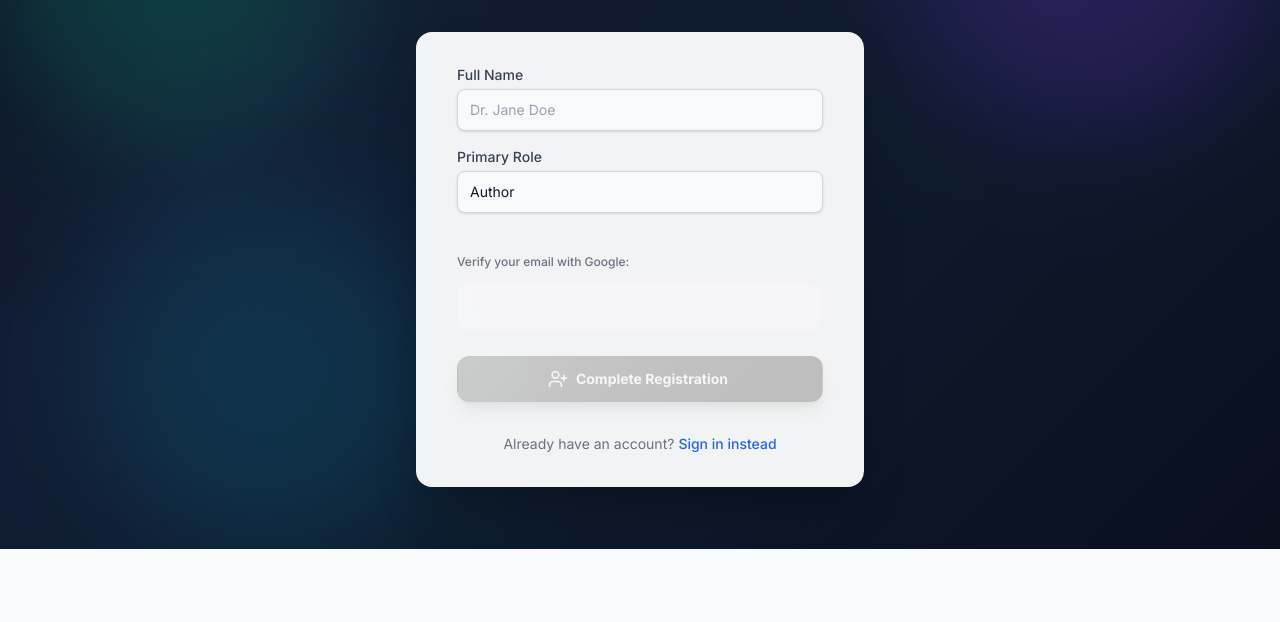
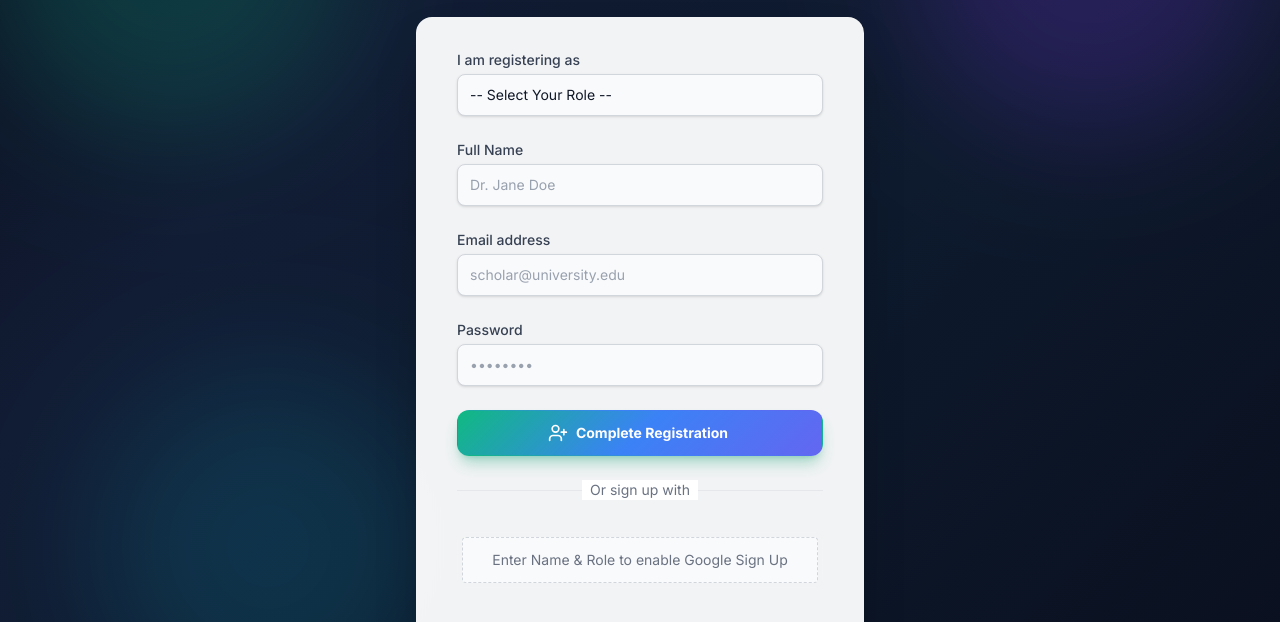
Before and after one commit to RAJKUMARKR5/ONLINE-ACADEMIC-CONTENT-REVIEW-SYSTEM, a React (Vite) app in the folder frontend/: page /register in a window 1280 px wide. Shown: the part 323-945 px from the top of the page. Before the commit the page ends 872 px from the top, so only its background shows below. Built offline with nearby package versions, Linux system fonts and the light colour scheme; no server answers.

Commit message:
fix(frontend): restore manual email/password inputs on Register page to avoid dummy password generation

```diff
--- a/frontend/src/pages/Register.jsx
+++ b/frontend/src/pages/Register.jsx
@@ -10,17 +10,53 @@ import ErrorBoundary from '../components/ErrorBoundary';
 const Register = () => {
     const [formData, setFormData] = useState({
         name: '',
-        role: 'Author',
-        email: '', // Obtained from Google
-        googleToken: '', // Verified token
+        role: '',
+        email: '',
+        password: '',
     });
 
-    const [isVerified, setIsVerified] = useState(false);
-    const { name, role, email, googleToken } = formData;
+    const { name, role, email, password } = formData;
 
     const navigate = useNavigate();
     const dispatch = useDispatch();
     const { user, loading, error, success } = useSelector((state) => state.auth);
+
+    const [googleScriptLoaded, setGoogleScriptLoaded] = useState(false);
+    const [googleScriptError, setGoogleScriptError] = useState(false);
+
+    useEffect(() => {
+        const checkStatus = () => {
+            if (window.google?.accounts?.id || window._gsiLoaded) {
+                setGoogleScriptLoaded(true);
+                setGoogleScriptError(false);
+                return true;
+            }
+            if (window._gsiError) {
+                setGoogleScriptError(true);
+                setGoogleScriptLoaded(false);
+                return true;
+            }
+            return false;
+        };
+
+        if (!checkStatus()) {
+            const interval = setInterval(() => {
+                if (checkStatus()) clearInterval(interval);
+            }, 1000);
+
+            const timeout = setTimeout(() => {
+                if (!window.google?.accounts?.id && !window._gsiLoaded) {
+                    setGoogleScriptError(true);
+                }
+                clearInterval(interval);
+            }, 10000);
+
+            return () => {
+                clearInterval(interval);
+                clearTimeout(timeout);
+            };
+        }
+    }, []);
 
     useEffect(() => {
         if (user) {
@@ -40,46 +76,45 @@ const Register = () => {
     };
 
     const handleGoogleSuccess = (credentialResponse) => {
-        // Decode token basic info just for UI email display (actual verification happens on backend)
-        try {
-            const base64Url = credentialResponse.credential.split('.')[1];
-            const base64 = base64Url.replace(/-/g, '+').replace(/_/g, '/');
-            const jsonPayload = decodeURIComponent(atob(base64).split('').map(function(c) {
-                return '%' + ('00' + c.charCodeAt(0).toString(16)).slice(-2);
-            }).join(''));
-
-            const payload = JSON.parse(jsonPayload);
-
-            setFormData(prev => ({
-                ...prev,
-                email: payload.email,
-                googleToken: credentialResponse.credential
-            }));
-            setIsVerified(true);
-            toast.success("Identity verified via Google");
-        } catch (e) {
-            toast.error("Failed to process Google verification");
+        if (!role || !name) {
+            return toast.warning("Please enter your name and select a role before signing up with Google");
         }
+        dispatch(register({ name, role, googleToken: credentialResponse.credential }));
     };
 
     const handleGoogleError = () => {
-        toast.error("Google Verification Failed");
+        toast.error("Google Registration Failed");
     };
 
     const onSubmit = (e) => {
         e.preventDefault();
-        if (!isVerified) {
-            return toast.warning("Please verify your identity with Google first");
+        if (!name || !role || !email || !password) {
+            return toast.warning("Please fill in all fields");
         }
-        dispatch(register({ name, role, googleToken }));
+        dispatch(register({ name, role, email, password }));
+    };
+
+    const retryGoogleScript = () => {
+        setGoogleScriptError(false);
+        setGoogleScriptLoaded(false);
+        const existingScript = document.querySelector('script[src*="gsi/client"]');
+        if (existingScript) existingScript.remove();
+
+        const script = document.createElement('script');
+        script.src = "https://accounts.google.com/gsi/client";
+        script.async = true;
+        script.defer = true;
+        script.onload = () => setGoogleScriptLoaded(true);
+        script.onerror = () => setGoogleScriptError(true);
+        document.head.appendChild(script);
     };
 
     if (success && !user) {
         return (
             <div className="min-h-screen bg-[#F8FAFC] flex flex-col justify-center py-12 sm:px-6 lg:px-8 font-sans">
-                <div className="sm:mx-auto sm:w-full sm:max-w-md text-center">
+                <div className="sm:mx-auto sm:w-full sm:max-w-md text-center animate-slide-up">
                     <div className="bg-white py-12 px-4 shadow-xl shadow-green-900/5 sm:rounded-2xl sm:px-10 border border-gray-100">
-                        <CheckCircle size={56} className="text-[#10B981] mx-auto mb-6" />
+                        <CheckCircle size={56} className="text-[#10B981] mx-auto mb-6 animate-pulse-glow" />
                         <h2 className="text-2xl font-bold text-[#1E293B] mb-4">Registration Successful!</h2>
                         <p className="text-gray-600 mb-8 leading-relaxed">
                             Your account has been created and is currently pending administrator approval.
@@ -88,7 +123,8 @@ const Register = () => {
                         <Link
                             to="/login"
                             onClick={() => dispatch(reset())}
-                            className="w-full flex justify-center py-2.5 px-4 border border-transparent rounded-lg shadow-sm text-sm font-medium text-white bg-[#2563EB] hover:bg-[#1D4ED8] focus:outline-none transition-colors"
+                            className="w-full flex justify-center py-3 px-4 rounded-xl shadow-md text-sm font-bold text-white transition-all transform hover:scale-[1.02] active:scale-[0.98]"
+                            style={{ background: 'linear-gradient(135deg, #2563EB, #1D4ED8)' }}
                         >
                             Return to Login
                         </Link>
@@ -130,9 +166,28 @@ const Register = () => {
                         </div>
                     )}
 
-                    <form className="space-y-6" onSubmit={onSubmit}>
+                    <form className="space-y-6" onSubmit={onSubmit} autoComplete="off">
                         {/* Step 1: Basic Info */}
-                        <div className="space-y-4">
+                        <div>
+                            <label className="block text-sm font-medium text-gray-700" htmlFor="role">
+                                I am registering as
+                            </label>
+                            <div className="mt-1">
+                                <select
+                                    id="role"
+                                    name="role"
+                                    required
+                                    value={role}
+                                    onChange={onChange}
+                                    className="appearance-none block w-full px-3 py-2.5 border border-gray-300 rounded-lg shadow-sm focus:outline-none focus:ring-2 focus:ring-[#2563EB] focus:border-[#2563EB] sm:text-sm text-gray-900 bg-gray-50 hover:bg-white transition-colors"
+                                >
+                                    <option value="" disabled>-- Select Your Role --</option>
+                                    <option value="Author">Author</option>
+                                    <option value="Reviewer">Reviewer</option>
+                                </select>
+                            </div>
+                        </div>
+
                         <div>
                             <label className="block text-sm font-medium text-gray-700" htmlFor="name">
                                 Full Name
@@ -145,80 +200,55 @@ const Register = () => {
                                     required
                                     value={name}
                                     onChange={onChange}
-                                        disabled={isVerified}
-                                        className="appearance-none block w-full px-3 py-2.5 border border-gray-300 rounded-lg shadow-sm placeholder-gray-400 focus:outline-none focus:ring-2 focus:ring-[#2563EB] focus:border-[#2563EB] sm:text-sm text-gray-900 bg-gray-50 hover:bg-white transition-colors disabled:opacity-75 disabled:cursor-not-allowed"
+                                    className="appearance-none block w-full px-3 py-2.5 border border-gray-300 rounded-lg shadow-sm placeholder-gray-400 focus:outline-none focus:ring-2 focus:ring-[#2563EB] focus:border-[#2563EB] sm:text-sm text-gray-900 bg-gray-50 hover:bg-white transition-colors"
                                     placeholder="Dr. Jane Doe"
                                 />
                             </div>
                         </div>
 
                         <div>
-                                <label className="block text-sm font-medium text-gray-700" htmlFor="role">
-                                    Primary Role
+                            <label className="block text-sm font-medium text-gray-700" htmlFor="email">
+                                Email address
                             </label>
                             <div className="mt-1">
-                                    <select
-                                        id="role"
-                                        name="role"
-                                        value={role}
+                                <input
+                                    id="email"
+                                    name="email"
+                                    type="email"
+                                    autoComplete="off"
+                                    required
+                                    value={email}
                                     onChange={onChange}
-                                        disabled={isVerified}
-                                        className="appearance-none block w-full px-3 py-2.5 border border-gray-300 rounded-lg shadow-sm focus:outline-none focus:ring-2 focus:ring-[#2563EB] focus:border-[#2563EB] sm:text-sm text-gray-900 bg-gray-50 hover:bg-white transition-colors disabled:opacity-75 disabled:cursor-not-allowed"
-                                    >
-                                        <option value="Author">Author</option>
-                                        <option value="Reviewer">Reviewer</option>
-                                    </select>
-                                </div>
+                                    className="appearance-none block w-full px-3 py-2.5 border border-gray-300 rounded-lg shadow-sm placeholder-gray-400 focus:outline-none focus:ring-2 focus:ring-[#2563EB] focus:border-[#2563EB] sm:text-sm transition-colors text-gray-900 bg-gray-50 hover:bg-white"
+                                    placeholder="scholar@university.edu"
+                                />
                             </div>
                         </div>
 
-                        {/* Step 2: Google Verification */}
-                        <div className="pt-4 border-t border-gray-100">
-                            {!isVerified ? (
-                                <div className="space-y-3">
-                                    <p className="text-xs text-gray-500 font-medium">Verify your email with Google:</p>
-                                    <div className="flex justify-center border border-gray-100 rounded-xl p-1 bg-gray-50/50">
-                                        <ErrorBoundary>
-                                            <GoogleOAuthProvider clientId={import.meta.env.VITE_GOOGLE_CLIENT_ID || 'dummy-client-id'}>
-                                                <GoogleLogin
-                                                    onSuccess={handleGoogleSuccess}
-                                                    onError={handleGoogleError}
-                                                    theme="outline"
-                                                    size="large"
-                                                    width="100%"
-                                                    text="signup_with"
-                                                    shape="rectangular"
+                        <div>
+                            <label className="block text-sm font-medium text-gray-700" htmlFor="password">
+                                Password
+                            </label>
+                            <div className="mt-1">
+                                <input
+                                    id="password"
+                                    name="password"
+                                    type="password"
+                                    autoComplete="new-password"
+                                    required
+                                    value={password}
+                                    onChange={onChange}
+                                    className="appearance-none block w-full px-3 py-2.5 border border-gray-300 rounded-lg shadow-sm placeholder-gray-400 focus:outline-none focus:ring-2 focus:ring-[#2563EB] focus:border-[#2563EB] sm:text-sm transition-colors text-gray-900 bg-gray-50 hover:bg-white"
+                                    placeholder="••••••••"
                                 />
-                                            </GoogleOAuthProvider>
-                                        </ErrorBoundary>
                             </div>
                         </div>
-                            ) : (
-                                <div className="bg-green-50/50 border border-green-100 rounded-xl p-4 flex items-center justify-between">
-                                    <div className="flex items-center">
-                                        <ShieldCheck className="text-[#10B981] mr-3" size={24} />
-                                        <div>
-                                            <p className="text-xs text-green-700 font-bold uppercase tracking-wider">Verified Identity</p>
-                                            <p className="text-sm font-medium text-gray-700">{email}</p>
-                                        </div>
-                                    </div>
-                                    <button
-                                        type="button"
-                                        onClick={() => setIsVerified(false)}
-                                        className="text-[10px] text-gray-400 hover:text-red-500 underline font-medium"
-                                    >
-                                        Change
-                                    </button>
-                                </div>
-                            )}
-                        </div>
 
-                        {/* Step 3: Registration Submit */}
                         <div>
                             <button
                                 type="submit"
-                                disabled={loading || !isVerified}
-                                className="btn-premium w-full flex justify-center py-3 px-4 border border-transparent rounded-xl shadow-lg shadow-emerald-600/30 text-sm font-bold text-white focus:outline-none focus:ring-2 focus:ring-offset-2 focus:ring-emerald-400 transition-all disabled:opacity-40 disabled:grayscale disabled:cursor-not-allowed transform hover:scale-[1.02] active:scale-[0.98]"
+                                disabled={loading}
+                                className="btn-premium w-full flex justify-center py-3 px-4 border border-transparent rounded-xl shadow-lg shadow-emerald-600/30 text-sm font-bold text-white focus:outline-none focus:ring-2 focus:ring-offset-2 focus:ring-emerald-400 transition-all disabled:opacity-50 disabled:cursor-not-allowed transform hover:scale-[1.02] active:scale-[0.98]"
                                 style={{ background: 'linear-gradient(135deg, #10B981, #3B82F6, #6366F1)' }}
                             >
                                 {loading ? (
@@ -230,6 +260,66 @@ const Register = () => {
                             </button>
                         </div>
                     </form>
+
+                    <div className="mt-6">
+                        <div className="relative">
+                            <div className="absolute inset-0 flex items-center">
+                                <div className="w-full border-t border-gray-200" />
+                            </div>
+                            <div className="relative flex justify-center text-sm">
+                                <span className="px-2 bg-white text-gray-500">Or sign up with</span>
+                            </div>
+                        </div>
+
+                        <div className="mt-6 flex justify-center">
+                            <div className="w-full flex justify-center mt-2 border border-gray-100 rounded-lg p-1 min-h-[50px] items-center">
+                                 {(role && name) ? (
+                                    <ErrorBoundary>
+                                        <GoogleOAuthProvider clientId={import.meta.env.VITE_GOOGLE_CLIENT_ID || 'dummy-client-id'}>
+                                                {!googleScriptLoaded && !googleScriptError && (
+                                                    <div className="text-xs text-emerald-600 bg-emerald-50 p-2 rounded border border-emerald-100 mb-2 text-center flex items-center justify-center">
+                                                        <Loader2 className="animate-spin h-3 w-3 mr-2" />
+                                                        Connecting to Google services...
+                                                    </div>
+                                                )}
+                                                {googleScriptError && (
+                                                    <div className="text-xs text-red-600 bg-red-50 p-4 rounded border border-red-100 mb-2 text-center w-full">
+                                                        <p className="font-bold text-red-700 mb-2 underline">Google Sign-Up is blocked.</p>
+                                                        <p className="mb-4 text-gray-700 leading-relaxed">Please use the manual registration form above.</p>
+                                                        <button
+                                                            type="button"
+                                                            onClick={retryGoogleScript}
+                                                            className="text-gray-500 hover:text-gray-800 text-[11px] underline font-medium"
+                                                        >
+                                                            Try Connecting Again
+                                                        </button>
+                                                    </div>
+                                                )}
+                                                <div className={!googleScriptLoaded ? 'hidden' : 'block'}>
+                                                    <GoogleLogin
+                                                        onSuccess={handleGoogleSuccess}
+                                                        onError={handleGoogleError}
+                                                        useOneTap
+                                                        theme="outline"
+                                                        size="large"
+                                                        width="100%"
+                                                        text="signup_with"
+                                                        shape="rectangular"
+                                                    />
+                                                </div>
+                                        </GoogleOAuthProvider>
+                                    </ErrorBoundary>
+                                 ) : (
+                                     <div
+                                        className="w-full text-center p-3 text-sm text-gray-500 bg-gray-50 border border-dashed border-gray-300 rounded cursor-not-allowed"
+                                        onClick={() => toast.warning("Please enter your name and select a role above first.")}
+                                     >
+                                         Enter Name & Role to enable Google Sign Up
+                                     </div>
+                                 )}
+                            </div>
+                        </div>
+                    </div>
 
                     <div className="mt-8 flex items-center justify-center text-sm">
                         <span className="text-gray-500 mr-1">Already have an account?</span>
```
Lines whose indentation alone changed are shown as unchanged.
